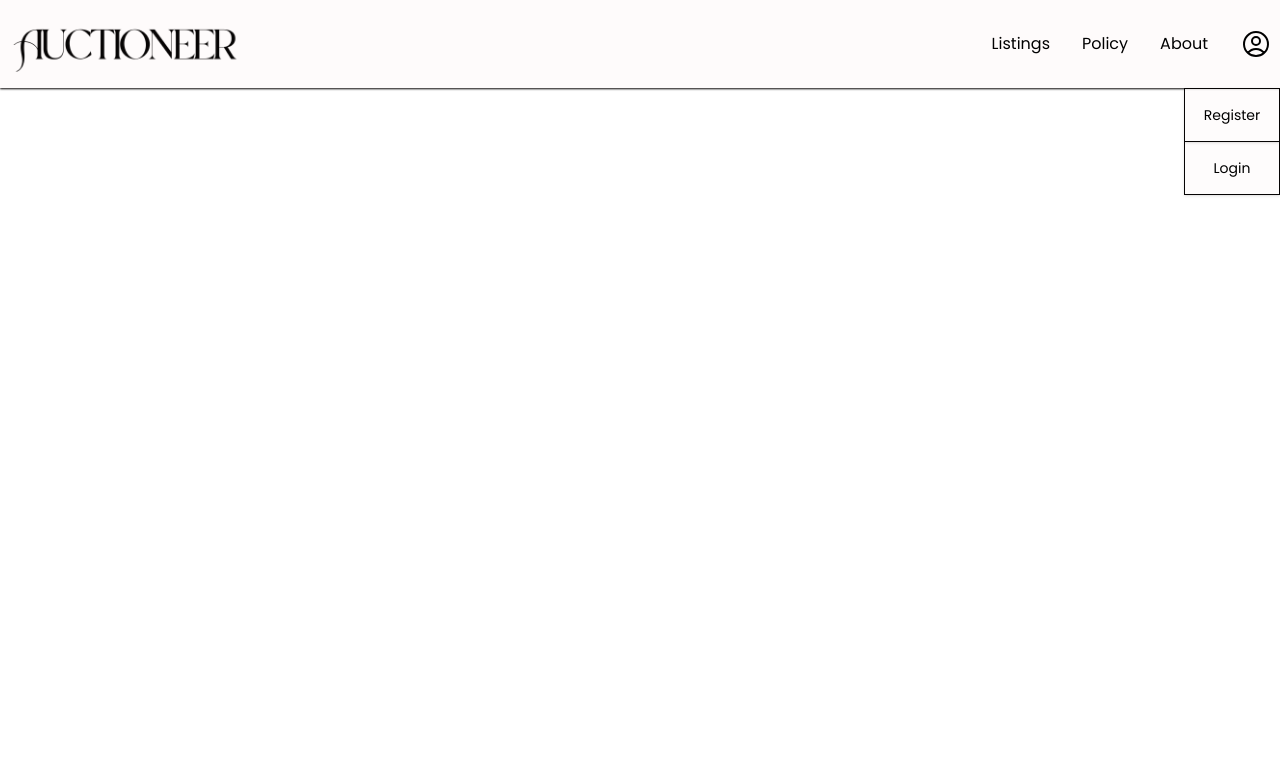
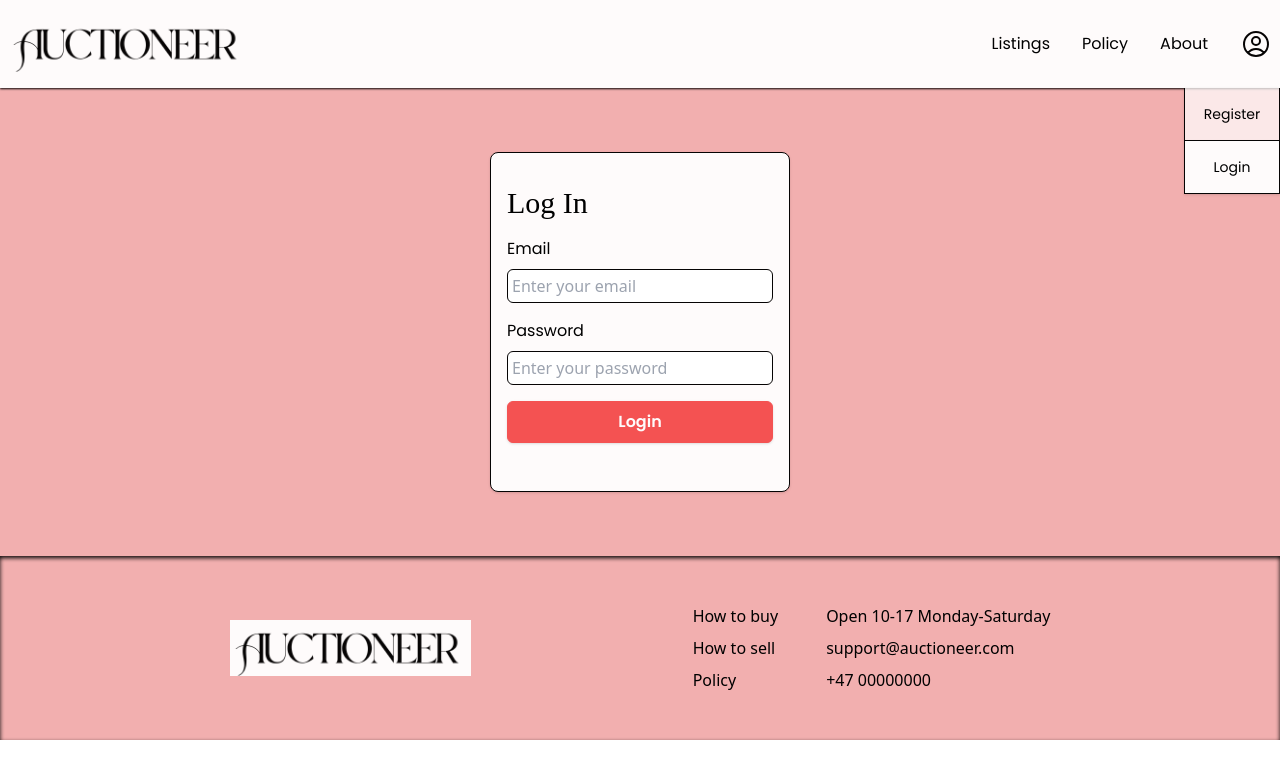
Before and after one commit to stineknutsen/semester-project-2, a website with bundled scripts: page account/login.html in a window 1280 px wide. Both pictures are taken after a click on the button 1256 px from the left and 44 px from the top of the page. Built offline with nearby package versions, Linux system fonts and the light colour scheme; a web font is replaced by a local one.

Commit message:
create and style login page

```diff
--- a/account/login.html
+++ b/account/login.html
@@ -54,7 +54,7 @@
                 viewBox="0 0 24 24"
                 stroke-width="1.5"
                 stroke="currentColor"
-                class="size-8"
+                class="size-8 text-dark hover:text-primary transition duration-300"
               >
                 <path
                   stroke-linecap="round"
@@ -73,7 +73,7 @@
                 viewBox="0 0 24 24"
                 stroke-width="1.5"
                 stroke="currentColor"
-                class="size-8"
+                class="size-8 text-dark hover:text-primary transition duration-300"
               >
                 <path
                   stroke-linecap="round"
@@ -103,14 +103,14 @@
             <li>
               <a
                 href=""
-                class="block text-sm font-poppins py-4 px-2 shadow border border-dark hover:underline hover:bg-light transition duration-300"
+                class="block text-sm font-poppins py-4 px-2 shadow border border-dark border-t-0 hover:underline hover:bg-light transition duration-300"
                 >Register</a
               >
             </li>
             <li>
               <a
                 href="login.html"
-                class="block text-sm font-poppins py-4 px-2 shadow border border-dark border-t-0 hover:underline hover:bg-light transition duration-300"
+                class="block text-sm font-poppins py-4 px-2 shadow border border-dark border-t-0 hover:underline bg-light"
                 >Login</a
               >
             </li>
@@ -124,7 +124,7 @@
             <li>
               <a
                 href="/"
-                class="block text-sm font-poppins underline py-4 px-2 bg-secondary"
+                class="block text-sm font-poppins py-4 px-2 hover:underline hover:bg-secondary transition duration-300"
                 >Listings</a
               >
             </li>
@@ -147,5 +147,77 @@
         </div>
       </nav>
     </header>
+    <main class="bg-secondary flex align center justify-center">
+      <section class="py-16 min-w-[300px] max-w-[350px]">
+        <div class="mx-auto bg-light border border-dark shadow p-4 rounded-lg">
+          <h1 class="text-3xl font-ledger py-4">Log In</h1>
+          <form method="post" class="flex flex-col gap-4" id="login-form">
+            <div class="flex flex-col gap-2">
+              <label for="email" class="font-poppins">Email</label>
+              <input
+                type="text"
+                name="email"
+                placeholder="Enter your email"
+                class="border border-dark rounded-md p-1"
+              />
+            </div>
+            <div class="flex flex-col gap-2">
+              <label for="password" class="font-poppins">Password</label>
+              <input
+                type="password"
+                name="password"
+                placeholder="Enter your password"
+                class="border border-dark rounded-md p-1"
+              />
+            </div>
+            <button
+              class="bg-primary text-light border border-primary font-poppins font-semibold rounded-md p-2 shadow hover:bg-light hover:text-primary transition duration-200"
+            >
+              Login
+            </button>
+            <div id="loader" class="flex justify-center">
+              <svg
+                aria-hidden="true"
+                class="hidden w-8 h-8 text-light animate-spin dark:text-primary fill-light"
+                viewBox="0 0 100 101"
+                fill="none"
+                xmlns="http://www.w3.org/2000/svg"
+              >
+                <path
+                  d="M100 50.5908C100 78.2051 77.6142 100.591 50 100.591C22.3858 100.591 0 78.2051 0 50.5908C0 22.9766 22.3858 0.59082 50 0.59082C77.6142 0.59082 100 22.9766 100 50.5908ZM9.08144 50.5908C9.08144 73.1895 27.4013 91.5094 50 91.5094C72.5987 91.5094 90.9186 73.1895 90.9186 50.5908C90.9186 27.9921 72.5987 9.67226 50 9.67226C27.4013 9.67226 9.08144 27.9921 9.08144 50.5908Z"
+                  fill="currentColor"
+                />
+                <path
+                  d="M93.9676 39.0409C96.393 38.4038 97.8624 35.9116 97.0079 33.5539C95.2932 28.8227 92.871 24.3692 89.8167 20.348C85.8452 15.1192 80.8826 10.7238 75.2124 7.41289C69.5422 4.10194 63.2754 1.94025 56.7698 1.05124C51.7666 0.367541 46.6976 0.446843 41.7345 1.27873C39.2613 1.69328 37.813 4.19778 38.4501 6.62326C39.0873 9.04874 41.5694 10.4717 44.0505 10.1071C47.8511 9.54855 51.7191 9.52689 55.5402 10.0491C60.8642 10.7766 65.9928 12.5457 70.6331 15.2552C75.2735 17.9648 79.3347 21.5619 82.5849 25.841C84.9175 28.9121 86.7997 32.2913 88.1811 35.8758C89.083 38.2158 91.5421 39.6781 93.9676 39.0409Z"
+                  fill="currentFill"
+                />
+              </svg>
+            </div>
+            <div id="message-container"></div>
+          </form>
+        </div>
+      </section>
+    </main>
+    <footer class="bg-secondary p-4 shadow-inner shadow-dark">
+      <nav
+        class="flex lg:max-w-[1200px] mx-auto flex-col md:flex-row py-8 px-4 gap-12 justify-evenly md:items-center"
+      >
+        <div class="flex justify-center md:justify-start">
+          <img src="../images/logo.png" alt="Logo" class="h-14" />
+        </div>
+        <div class="flex flex-col md:flex-row gap-12">
+          <div class="flex flex-col gap-2">
+            <a class="hover:underline">How to buy</a>
+            <a class="hover:underline">How to sell</a>
+            <a class="hover:underline">Policy</a>
+          </div>
+          <div class="flex flex-col gap-2">
+            <a>Open 10-17 Monday-Saturday</a>
+            <a>support@auctioneer.com</a>
+            <a>+47 00000000</a>
+          </div>
+        </div>
+      </nav>
+    </footer>
   </body>
 </html>
--- a/account/register.html
+++ b/account/register.html
@@ -124,7 +124,7 @@
             <li>
               <a
                 href="/"
-                class="block text-sm font-poppins py-4 px-2 hover:bg-secondary transition duration-300"
+                class="block text-sm font-poppins py-4 px-2 hover:underline hover:bg-secondary transition duration-300"
                 >Listings</a
               >
             </li>
```
Also changed, not shown: css/style.css.
